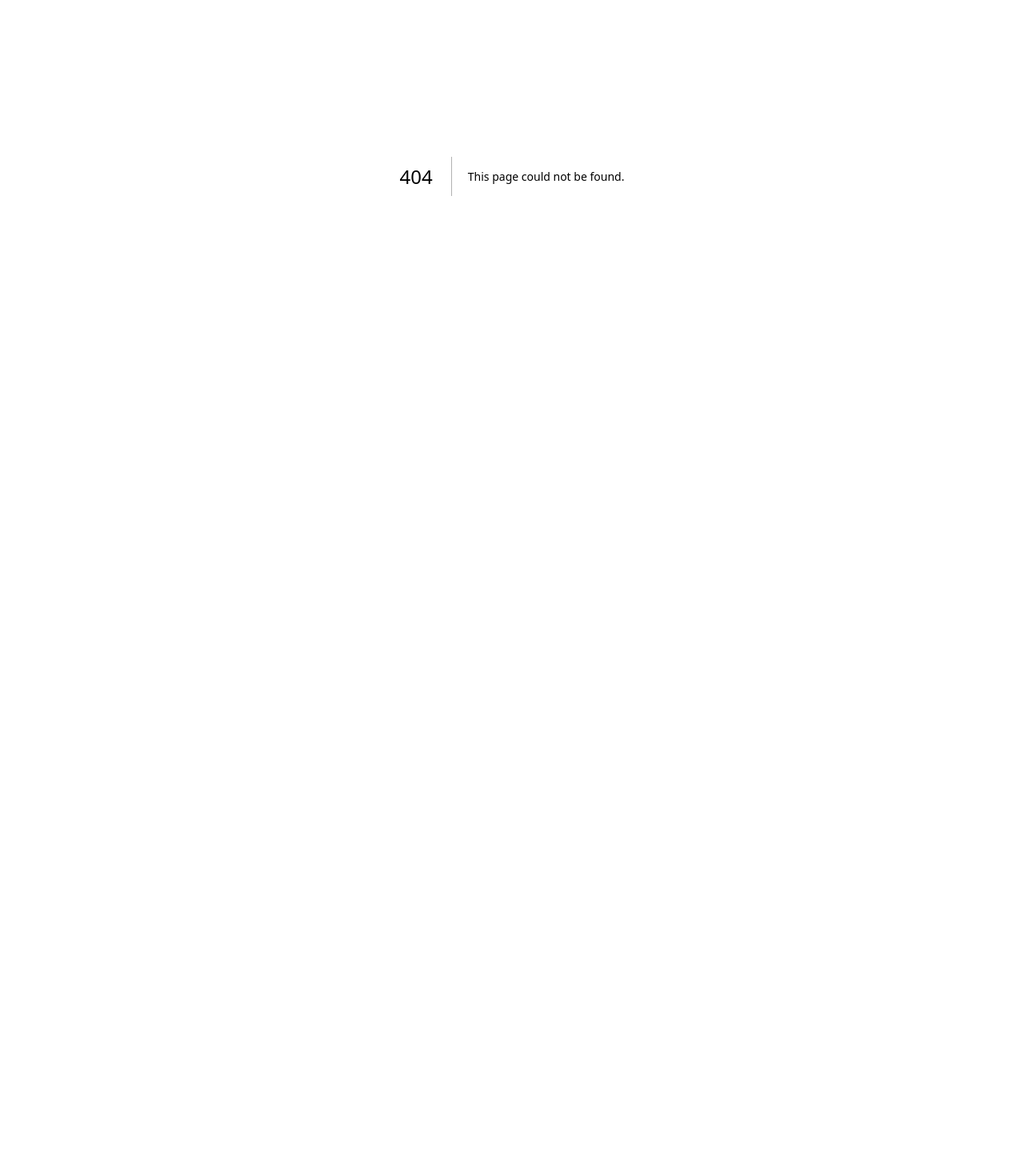
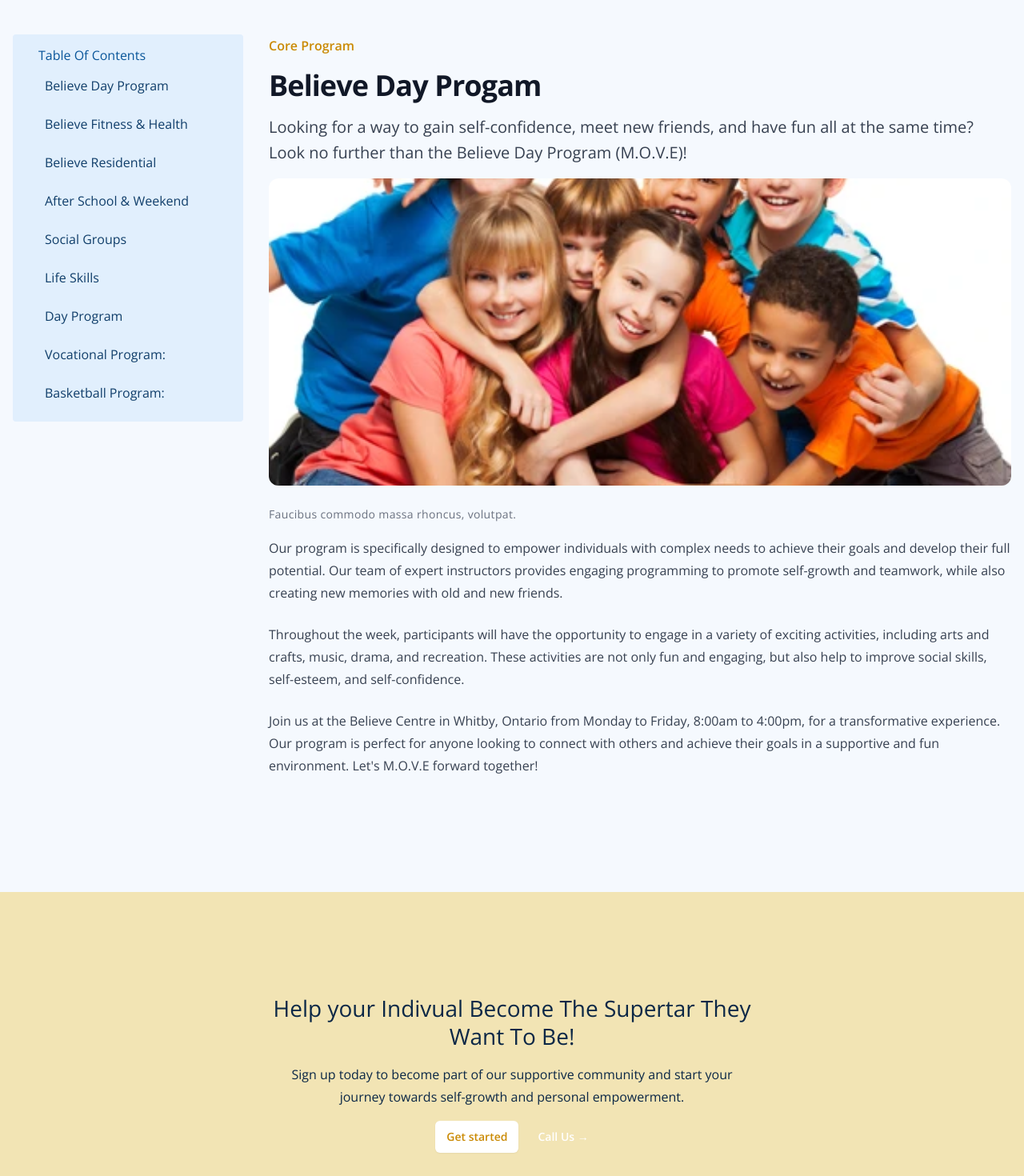
Before and after one commit to Justin-Bento/believe-support-services, a Next.js app: page /programs/day-program in a window 1280 px wide. Before the commit this address had no page. Shown: the part 180-1650 px from the top of the page at 80% size. Before the commit the page ends 800 px from the top, so only its background shows below. Built offline with nearby package versions, Linux system fonts and the light colour scheme.

Commit message:
created sample page for content regurarding the believe website

```diff
--- /dev/null
+++ b/src/pages/programs.tsx
@@ -0,0 +1,54 @@
+import Appbar from "@/components/Appbar"
+import Footer from "@/components/Footer"
+import Image from "next/image"
+import Link from "next/link"
+import { AiOutlineLink } from "react-icons/ai"
+
+export default function programs() {
+  return (
+    <>
+      <Appbar />
+      <main className="container p-8 mx-auto space-y-8 md:py-32">
+        <section className="" aria-label="programs-headline">
+          <h1 className="font-bold headline-large">Programs Offered By Believe Support Services </h1>
+        </section>
+        <section className="grid gap-8 md:grid-cols-2 lg:grid-cols-3 xl:grid-cols-4" aria-label="believe-support-services-programs--all">
+          {programs_iinfo.map((data: any) => {
+            return <ProgramCard key={data.title.toString()} URL={`/programs/${data.title.toString().replace(/\s+/g, '-').toLowerCase()}`} Headline={data.title} Description={data.description} />
+          })}
+        </section>
+      </main>
+      <Footer />
+    </>
+  )
+}
+
+function ProgramCard(props: any) {
+  return (
+    <>
+      <Link href={props.URL} className="overflow-hidden transition-all rounded-lg drop-shadow-sm hover:drop-shadow-none bg-theme hover:bg-primary-100/70">
+        <div className="relative h-48 px-4 py-5 sm:p-6">
+          <Image fill quality={60} src="/media/hero-image.webp" alt="Hello World" className="object-cover object-center rounded-t-lg" />
+        </div>
+        <div className="flex flex-col gap-1.5 p-4 sm:px-6">
+          <h2 className="font-bold title-medium">{props.Headline || "Card Title For Programs"}</h2>
+          <p className="body-medium">{props.Description}</p>
+          <button
+            type="button"
+            className="inline-flex items-center gap-1.5 px-2 py-1.5 text-sm font-semibold text-primary-600 "
+          >
+            <AiOutlineLink />
+            Button text
+          </button>
+        </div>
+      </Link>
+    </>
+  )
+}
+
+const programs_iinfo = [
+  {title: "Day Program", description: "Lorem ipsum dolor sit amet consectetur adipisicing elit. Quidem non officia placeat." },
+  {title: "Fitness & Health", description: "Lorem ipsum dolor sit amet consectetur adipisicing elit. Quidem non officia placeat." },
+  {title: "Residential Program", description: "Lorem ipsum dolor sit amet consectetur adipisicing elit. Quidem non officia placeat." },
+  {title: "Vocational Camp", description: "Lorem ipsum dolor sit amet consectetur adipisicing elit. Quidem non officia placeat." }
+]
--- /dev/null
+++ b/src/pages/programs/[slug].tsx
@@ -0,0 +1,171 @@
+import Head from "next/head";
+import Appbar from "@/components/Appbar";
+import Footer from "@/components/Footer";
+import { AiOutlineMenu } from "react-icons/ai";
+import { useState } from "react";
+import Image from "next/image";
+import Link from "next/link";
+
+export default function ProgramSlug() {
+  return (
+    <>
+      <Head>
+        <title>Program</title>
+      </Head>
+      <Appbar />
+      <main className="py-32">
+        <div className="container grid gap-8 p-4 mx-auto lg:grid-cols-4">
+          <div className="grid-cols-1 ">
+            <TableOfContents programs={dummyPrograms} />
+          </div>
+          <div className="col-span-3">
+            <ContentCentered />
+          </div>
+        </div>
+      </main>
+      <SignUpToProgram />
+      <Footer />
+    </>
+  );
+}
+
+type Program = {
+  id: number;
+  title: string;
+};
+
+type TableOfContentsProps = {
+  programs: Program[];
+};
+const dummyPrograms = [
+  { id: 1, title: "Believe Day Program" },
+  { id: 2, title: "Believe Fitness & Health" },
+  { id: 3, title: "Believe Residential" },
+  { id: 4, title: "After School & Weekend" },
+  { id: 5, title: "Social Groups" },
+  { id: 6, title: "Life Skills" },
+  { id: 7, title: "Day Program" },
+  { id: 8, title: "Vocational Program:" },
+  { id: 9, title: "Basketball Program:" },
+];
+
+function TableOfContents({ programs }: TableOfContentsProps) {
+  const [showList, setShowList] = useState(false);
+
+  const toggleList = () => {
+    setShowList(!showList);
+  };
+
+  return (
+    <section className="w-full p-4 rounded bg-primary-100 ">
+      <div className="flex flex-col gap-2 lg:flex-col lg:items-start lg:ml-4">
+        <button className="text-primary-700 title-medium " onClick={toggleList}>
+          Table Of Contents
+          <span className="ml-2 lg:hidden">{showList ? "▲" : "▼"}</span>
+        </button>
+        <div className="flex flex-col items-start space-y-2 lg:items-stretch lg:flex-row lg:space-y-0 lg:w-auto">
+          <ul
+            role="list"
+            aria-label="Table of Contents"
+            className={`${showList ? "block" : "hidden"
+              } lg:block flex flex-col items-start space-y-2`}
+          >
+            {programs.map((program) => (
+              <li
+                key={program.id}
+                className="w-full p-2 prose text-primary-900 hover:bg-primary-200/30 hover:cursor-pointer active:opacity-80"
+              >
+                {program.title}
+              </li>
+            ))}
+          </ul>
+        </div>
+      </div>
+    </section>
+  );
+}
+
+// A Link
+function ContentCentered() {
+  return (
+    <div className="my-8 lg:my-0">
+      <div className="space-y-4 text-base leading-7 text-gray-700">
+        <p className="text-base font-semibold leading-7 text-yellow-600">
+          Core Program
+        </p>
+        <h1 className="text-3xl font-bold tracking-tight text-gray-900 sm:text-4xl">
+          Believe Day Progam
+        </h1>
+        <p className="text-xl leading-8">
+          Looking for a way to gain self-confidence, meet new friends, and have
+          fun all at the same time? Look no further than the Believe Day Program
+          (M.O.V.E)!
+        </p>
+        <figure className="space-y-6">
+          <div className="relative w-full h-96 aspect-video">
+            <Image
+              fill
+              quality={70}
+              className="object-cover object-center rounded-xl bg-gray-50"
+              src="/media/believe-day-program.webp"
+              alt=""
+            />
+          </div>
+          <figcaption className="flex text-gray-500 body-medium gap-x-2">
+            Faucibus commodo massa rhoncus, volutpat.
+          </figcaption>
+        </figure>
+        <div className="space-y-6">
+          <p>
+            Our program is specifically designed to empower individuals with
+            complex needs to achieve their goals and develop their full
+            potential. Our team of expert instructors provides engaging
+            programming to promote self-growth and teamwork, while also creating
+            new memories with old and new friends.
+          </p>
+          <p>
+            Throughout the week, participants will have the opportunity to
+            engage in a variety of exciting activities, including arts and
+            crafts, music, drama, and recreation. These activities are not only
+            fun and engaging, but also help to improve social skills,
+            self-esteem, and self-confidence.
+          </p>
+          <p>
+            Join us at the Believe Centre in Whitby, Ontario from Monday to
+            Friday, 8:00am to 4:00pm, for a transformative experience. Our
+            program is perfect for anyone looking to connect with others and
+            achieve their goals in a supportive and fun environment. Let's
+            M.O.V.E forward together!
+          </p>
+        </div>
+      </div>
+    </div>
+  );
+}
+function SignUpToProgram() {
+  return (
+    <div className="bg-yellow-500/30">
+      <div className="px-6 py-24 sm:px-6 sm:py-32 lg:px-8">
+        <div className="max-w-2xl mx-auto space-y-4 text-center">
+          <h2 className="headline-medium">
+            Help your Indivual Become The Supertar They Want To Be!
+          </h2>
+          <p className="max-w-xl mx-auto body-large">
+            Sign up today to become part of our supportive community and start your journey towards self-growth and personal empowerment.
+          </p>
+          <div className="flex items-center justify-center mt-10 gap-x-6">
+            <Link
+              href="/signup"
+              className="rounded-md bg-white px-3.5 py-2.5 text-sm font-semibold text-yellow-600 shadow-sm hover:bg-yellow-50 focus-visible:outline focus-visible:outline-2 focus-visible:outline-offset-2 focus-visible:outline-white"
+            >
+              Get started
+            </Link>
+            <Link href="#" className="text-sm font-semibold leading-6 text-white">
+              Call Us <span aria-hidden="true">→</span>
+            </Link>
+          </div>
+        </div>
+      </div>
+    </div>
+  )
+}
```
Also changed, not shown: public/media/believe-day-program.webp (added).
